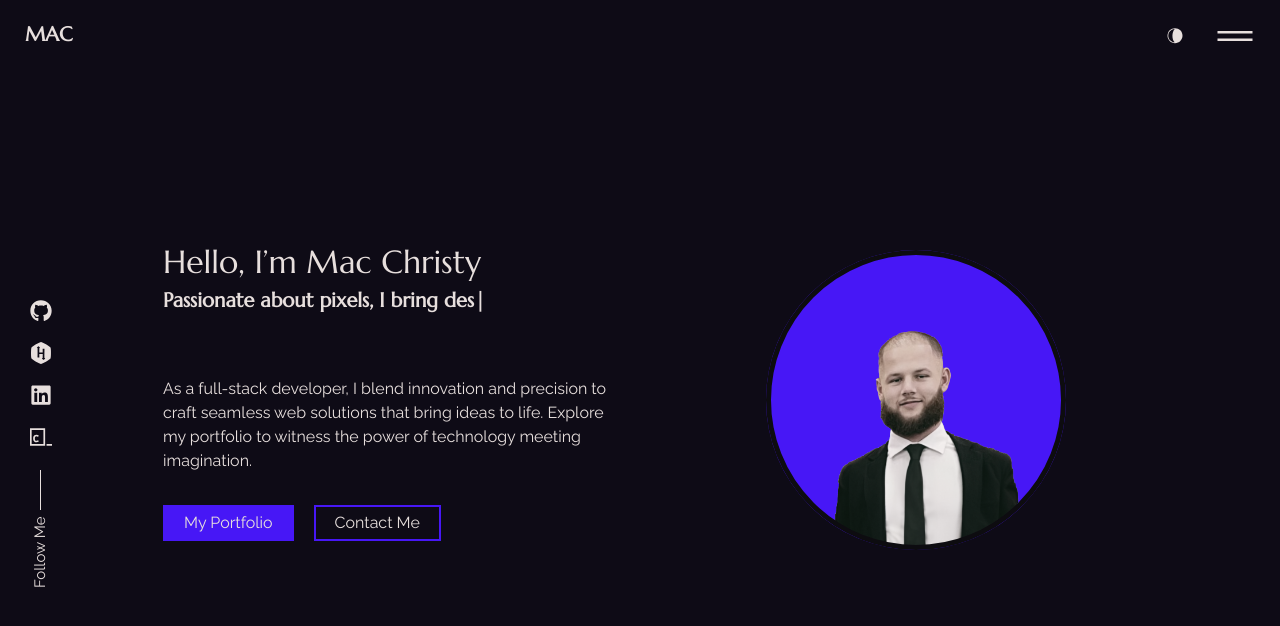
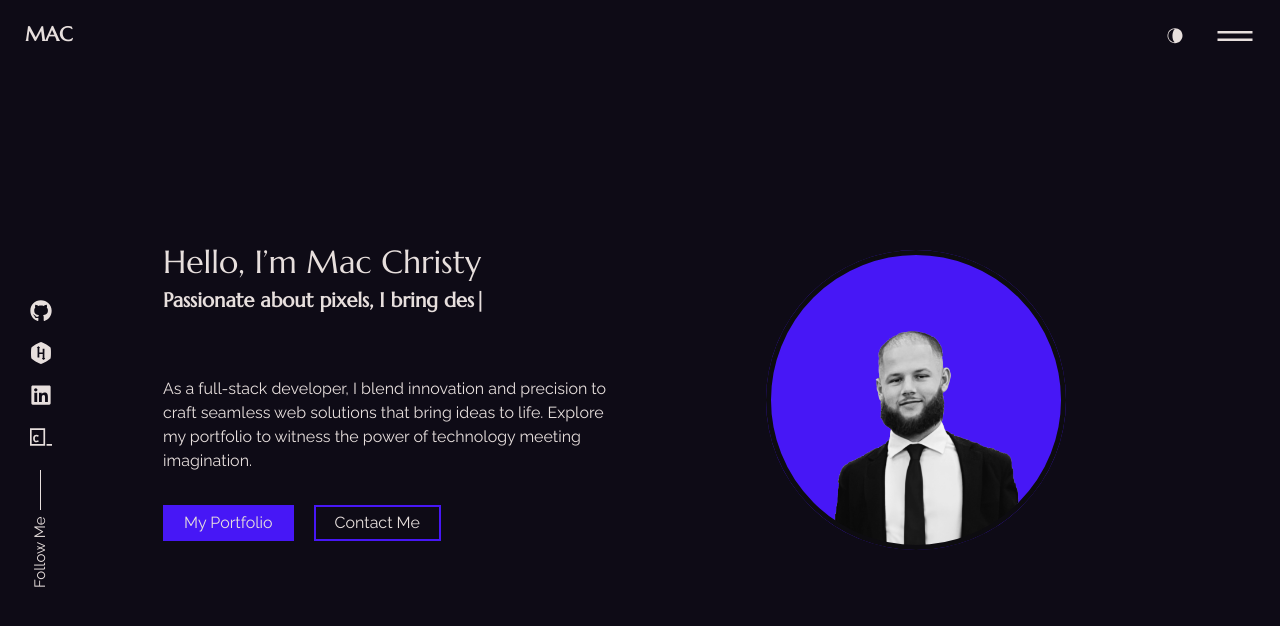
Before and after one commit to mmcdv/portfolio, a React (Create React App) app: page / in a window 1280 px wide. Shown: the top 626 px of the page. Built offline with nearby package versions, Linux system fonts and the light colour scheme.

Commit message:
Update content_option.js

```diff
--- a/src/content_option.js
+++ b/src/content_option.js
@@ -13,7 +13,7 @@ const introdata = {
         third: "Thriving on mastering new languages in the world of ever-evolving tech.",
       },
     description: "As a full-stack developer, I blend innovation and precision to craft seamless web solutions that bring ideas to life. Explore my portfolio to witness the power of technology meeting imagination.",
-    your_img_url: "/profile3.png",
+    your_img_url: "/profile2.png",
 };
 
 const dataabout = {
```
